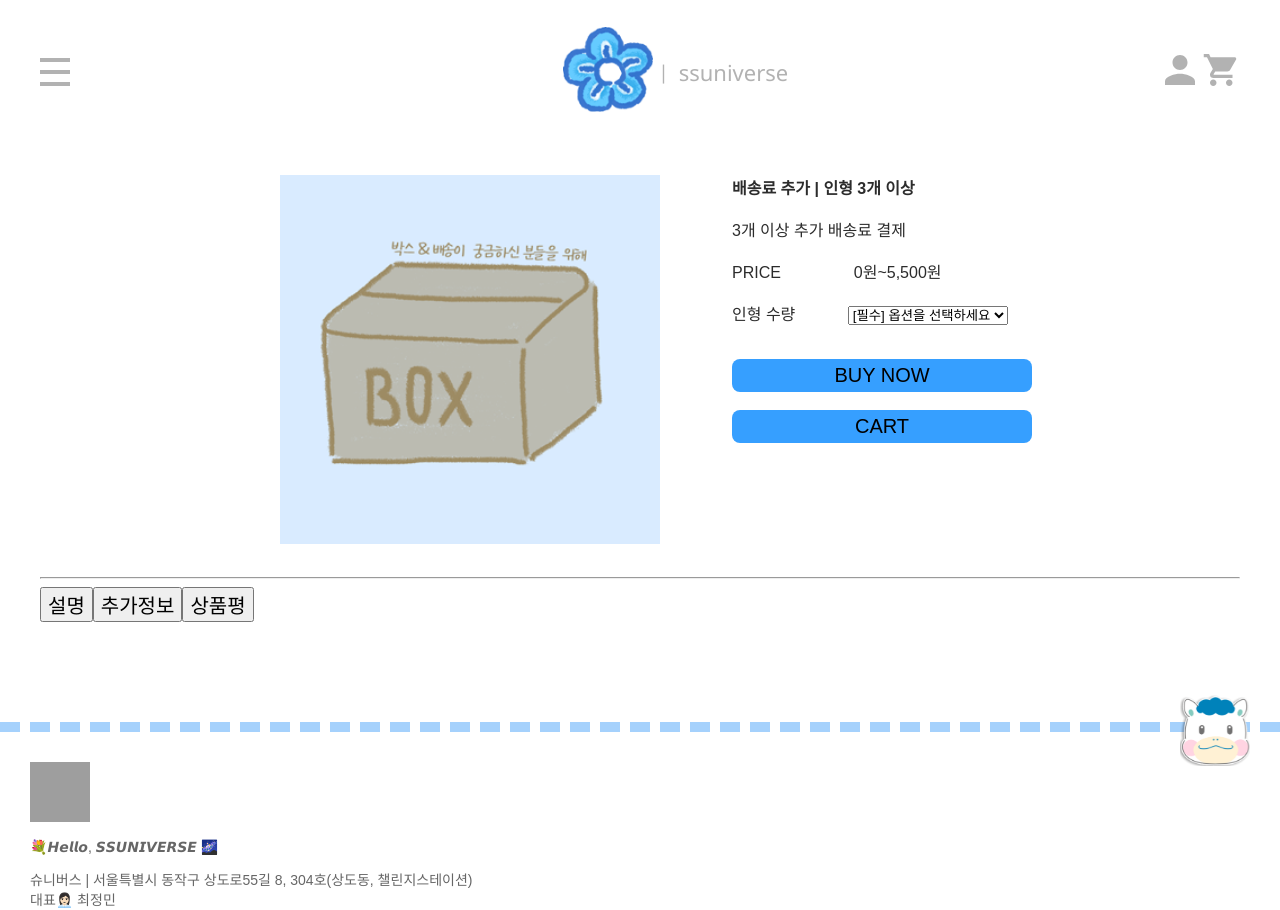
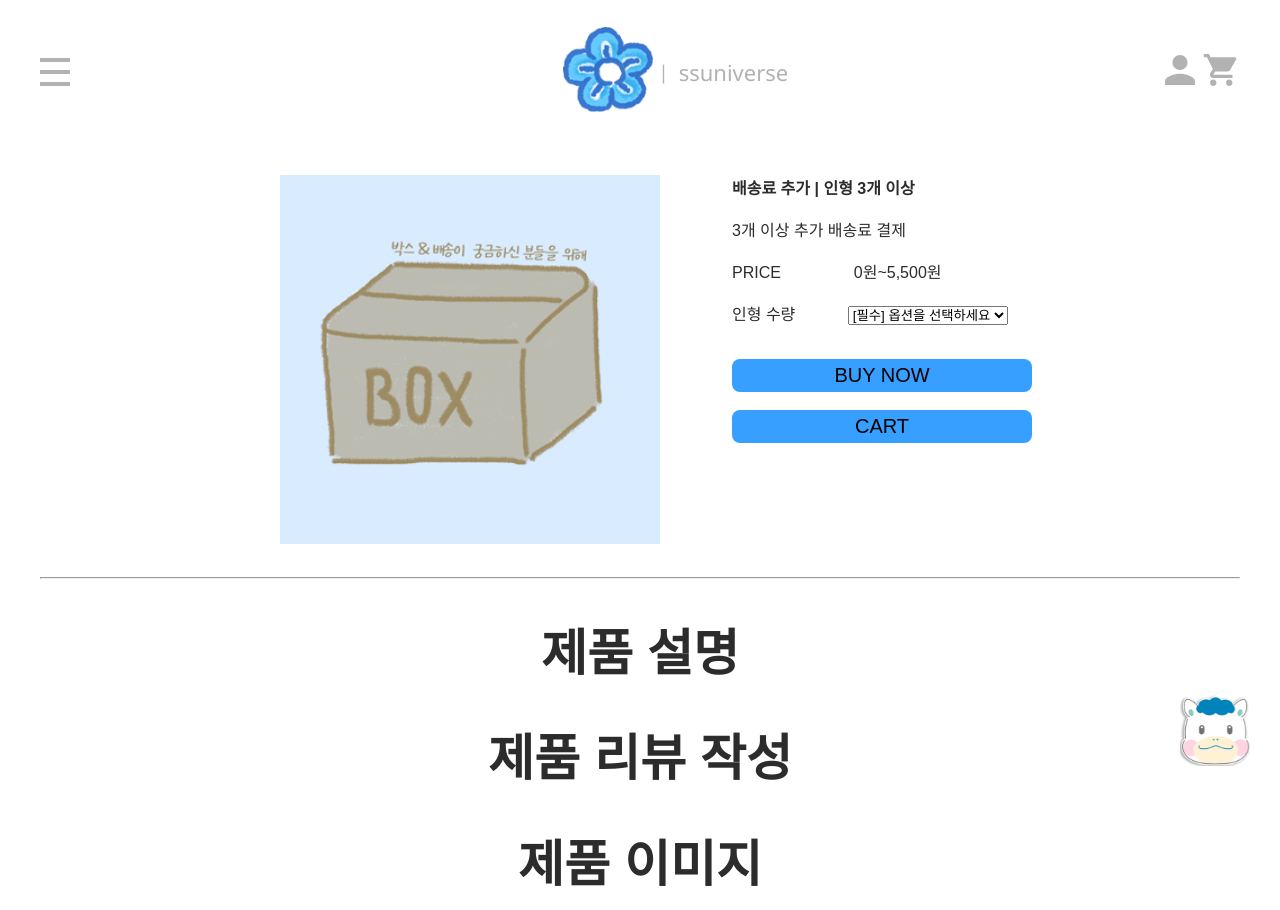
Before and after one commit to ssunivs/front-ssunivs-store, a React (Create React App) app: page /MainStore.SsuaDollBox in a window 1280 px wide. Shown: the top 910 px of the page. Built offline with nearby package versions, Linux system fonts and the light colour scheme; grey boxes are pictures that could not be loaded.

Commit message:
store 제작중

```diff
--- a/package.json
+++ b/package.json
@@ -9,10 +9,7 @@
     "axios": "^0.24.0",
     "bootstrap": "^5.1.3",
     "date-fns": "^2.28.0",
-<<<<<<< HEAD
-=======
     "eslint-plugin-react-hooks": "^4.2.1-rc.0-next-51947a14b-20220113",
->>>>>>> 3c71a0702fb0d2e1d0b54db63877ea0b3bfe9c45
     "prop-types": "^15.7.2",
     "react": "^17.0.2",
     "react-bootstrap": "^2.1.0",
--- a/src/components/Product_comment.js
+++ b/src/components/Product_comment.js
@@ -1,2 +1,11 @@
 /* 제품 상세에서 누르면 바로 나올 수 있게끔만 처리하기
 확장자 js를 이용하면 될 듯 ..? 더 찾아봐야 할 것 같다. */
+function Product_comment(){
+    return (
+        <div>
+            <h1>제품 설명</h1>
+        </div>
+    );
+}
+
+export default Product_comment ;
--- a/src/components/Product_img.js
+++ b/src/components/Product_img.js
@@ -0,0 +1,9 @@
+function Product_img(){
+    return (
+        <div>
+            <h1>제품 이미지</h1>
+        </div>
+    );
+}
+
+export default Product_img;
--- a/src/components/Product_review.js
+++ b/src/components/Product_review.js
@@ -0,0 +1,9 @@
+function Product_review(){
+    return (
+        <div>
+            <h1>제품 리뷰 작성</h1>
+        </div>
+    );
+}
+
+export default Product_review;
--- a/src/pages/LogIn.js
+++ b/src/pages/LogIn.js
@@ -1,7 +1,7 @@
 import styles from "pages/LogIn.module.css"
 import headTitle from "pages/headTitle.module.css";
 
-import LogInOut from "../redux/logInOut/LogInOut";
+import LogInOut from "../redux/logInOut/logInOut";
 import {Link} from "react-router-dom";
 
 
--- a/src/pages/MainStore.SsuaDollBox.js
+++ b/src/pages/MainStore.SsuaDollBox.js
@@ -1,5 +1,9 @@
+import { useState } from "react";
 import styles from "pages/MainStore_Product.module.css";
 import store_box from "assets/store_box.png"
+import Product_comment from "components/Product_comment.js";
+import Product_img from "components/Product_img.js";
+import Product_review from "components/Product_review.js";
 
 function SsuaDollBox(){
     return(
@@ -35,6 +39,10 @@ function SsuaDollBox(){
             <br></br> <br></br> <br></br> <br></br>
             <br></br> <br></br> <br></br>
             <hr></hr>
+            <Product_comment/>
+            <Product_review/>
+            <Product_img/>
+
             <input id={styles.store_explain_1}
             type="button" value="설명"></input>
             <input id={styles.store_explain_2}
```
Also changed, not shown: 1 other file (tests, documents, lock files or other folders).
